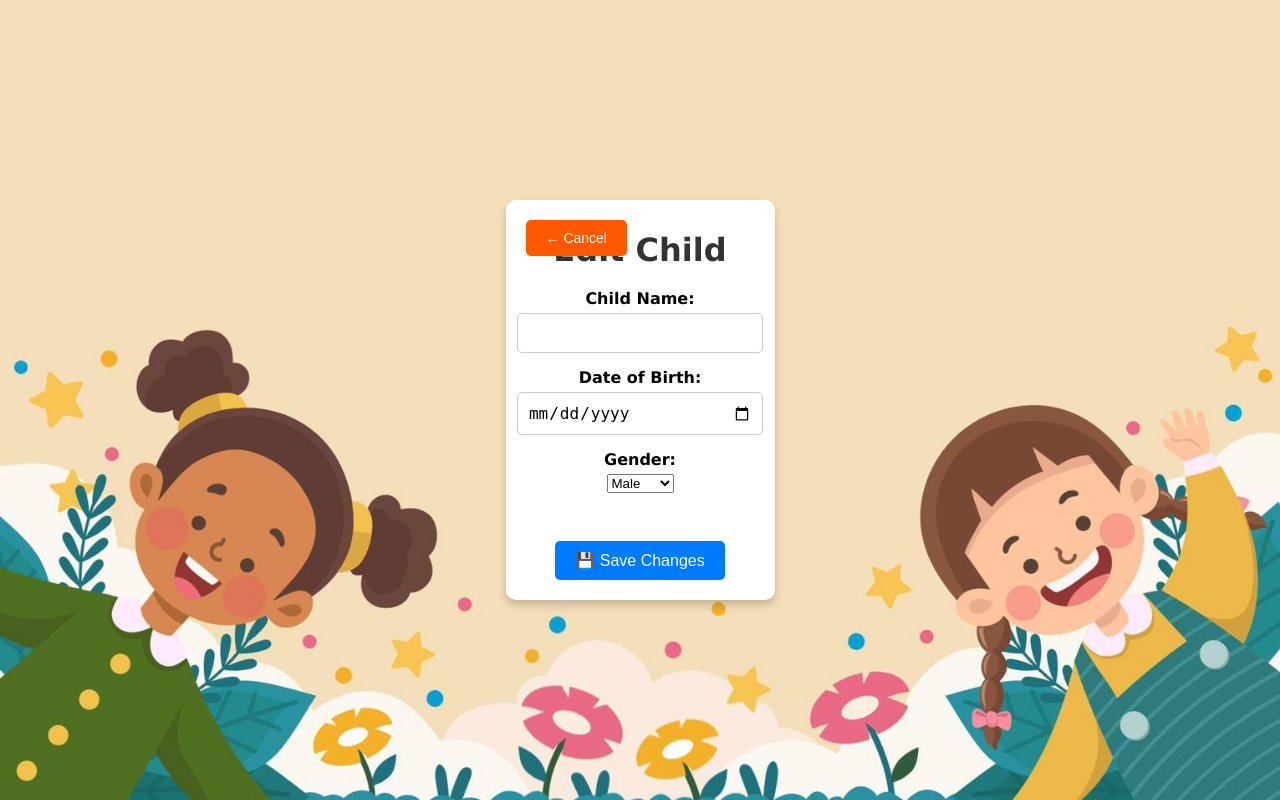
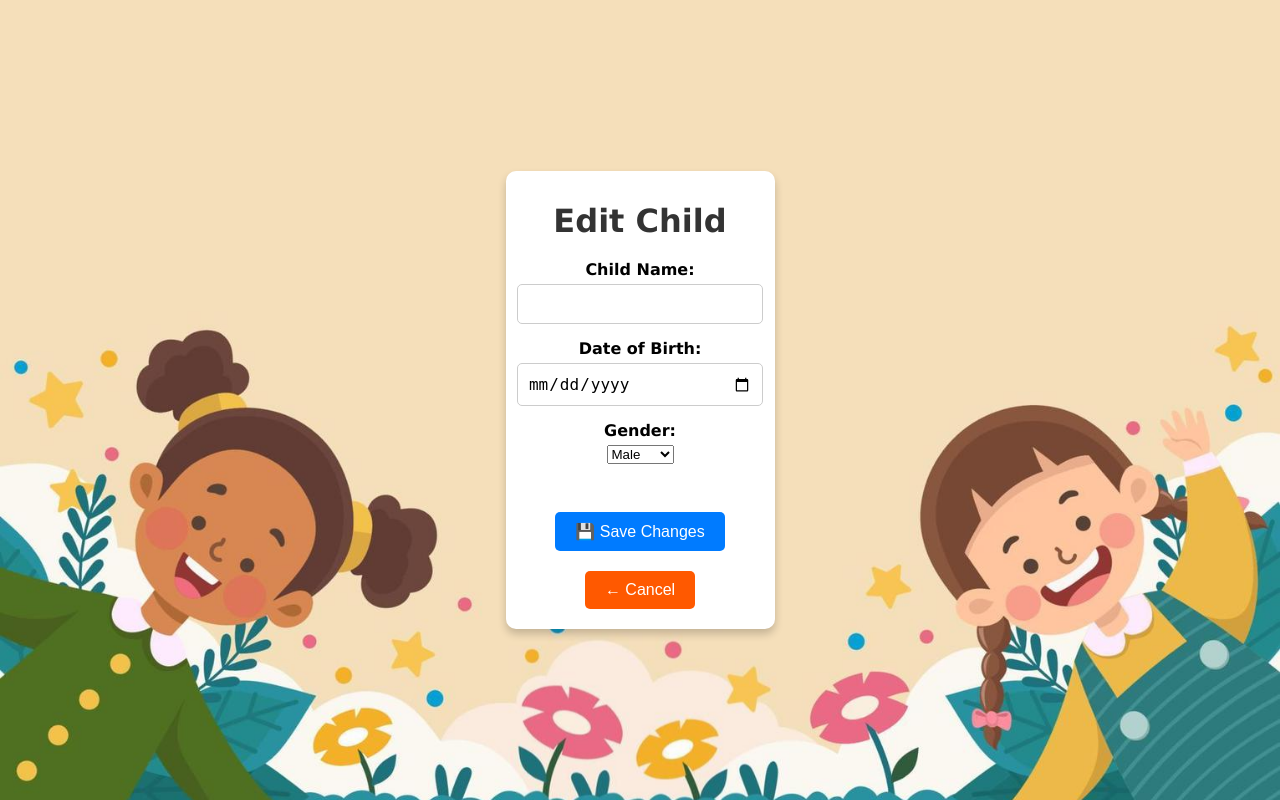
Before and after one commit to rhdbh/CSC584-KinderCare, a PHP site: page /edit-children.html in a window 1280 px wide. Run offline with PHP 8.4, Linux system fonts and the light colour scheme; some libraries are stand-ins or nearby versions.

Commit message:
Update styles.css

```diff
--- a/css/styles.css
+++ b/css/styles.css
@@ -89,18 +89,16 @@ h1 {
 }
 
 .back-button {
-    position: absolute;
-    top: 20px;
-    left: 20px;
-    background-color: #ff5900;
-    color: white;
+    display: inline-block;
     padding: 10px 20px;
+    margin: 10px 0;
     border: none;
     border-radius: 5px;
-    font-size: 14px;
+    font-size: 16px;
     cursor: pointer;
     text-decoration: none;
-    transition: background 0.3s ease;
+    color: #fff;
+    background-color: #ff5900;
 }
 
 .back-button:hover {
```
